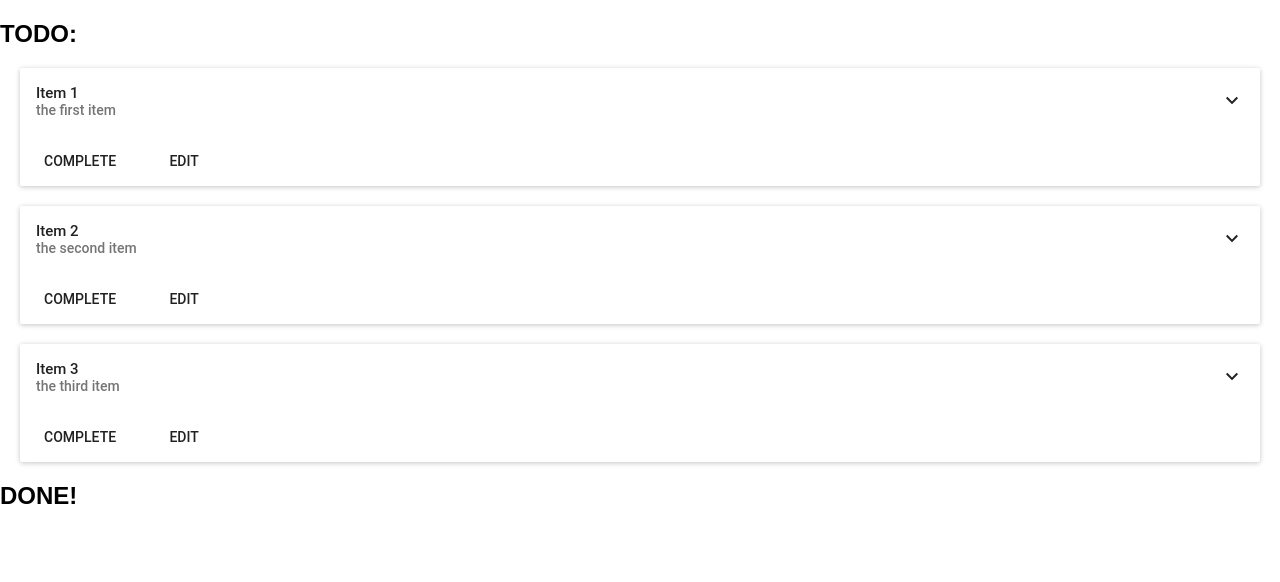
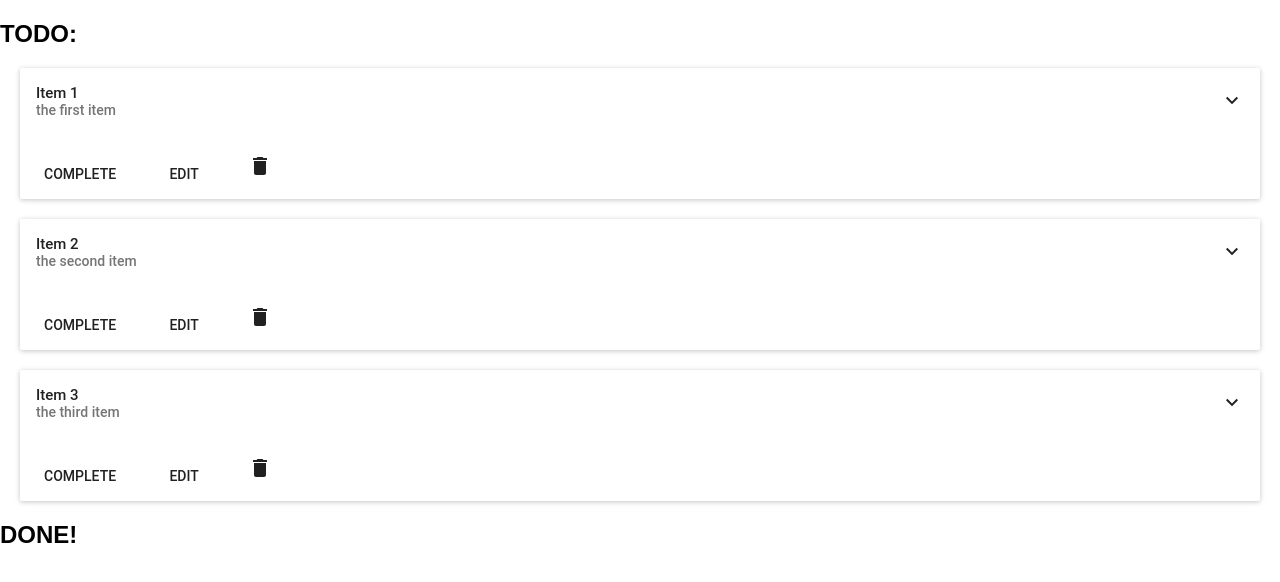
Before and after one commit to wscoble/react-todo, a React (Create React App) app in the folder webpack-react/: page / in a window 1280 px wide. Shown: the top 582 px of the page. Built offline with nearby package versions, Linux system fonts and the light colour scheme; what react-tap-event-plugin would draw is missing.

Commit message:
implement task delete

```diff
--- a/webpack-react/src/App.js
+++ b/webpack-react/src/App.js
@@ -8,8 +8,16 @@ class App extends Component {
     this.state = { done: props.lists.done, todo: props.lists.todo }
   }
 
+  deleteTodoTask(index) {
+    let _newTodo = this.state.todo.slice()
+    _newTodo.splice(index, 1)
+    this.setState((prevState, props) =>({
+      done: prevState.done,
+      todo: _newTodo
+    }))
+  }
+
   completeTodoTask(task, index) {
-    console.log(index, task)
     this.setState((prevState, props) => ({
       done: prevState.done.concat(task),
       todo: prevState.todo.filter((e, i) => i !== index)
@@ -39,6 +47,7 @@ class App extends Component {
           key={task.title}
           onModify={(v) => this.modifyTodoTask(i, v)}
           onComplete={(v) => this.completeTodoTask(task, i, v)}
+          onDelete={(v) => this.deleteTodoTask(i)}
           title={task.title}
           subtitle={task.subtitle}
           isEditable={task.isEditable}>
--- a/webpack-react/src/Item.js
+++ b/webpack-react/src/Item.js
@@ -3,7 +3,16 @@ import TextField from 'material-ui/TextField';
 import {Card, CardActions, CardHeader, CardText} from 'material-ui/Card';
 import FlatButton from 'material-ui/FlatButton';
 import injectTapEventPlugin from 'react-tap-event-plugin';
+import IconButton from 'material-ui/IconButton';
+import Delete from 'material-ui/svg-icons/action/delete';
 injectTapEventPlugin();
+
+const iconStyles = {
+  mediumIcon: {
+    width: 48,
+    height: 48,
+  }
+};
 
 class Item extends Component {
   constructor(props) {
@@ -53,6 +62,7 @@ class Item extends Component {
       <CardActions>
         {completeButton}
         {modifyButton}
+        <IconButton style={iconStyles} onClick={this.props.onDelete}><Delete /></IconButton>
       </CardActions>
     )
 
```
